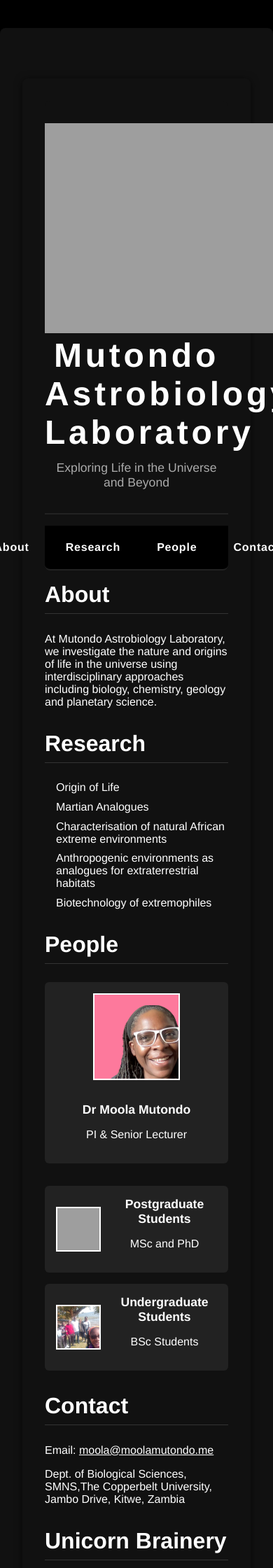
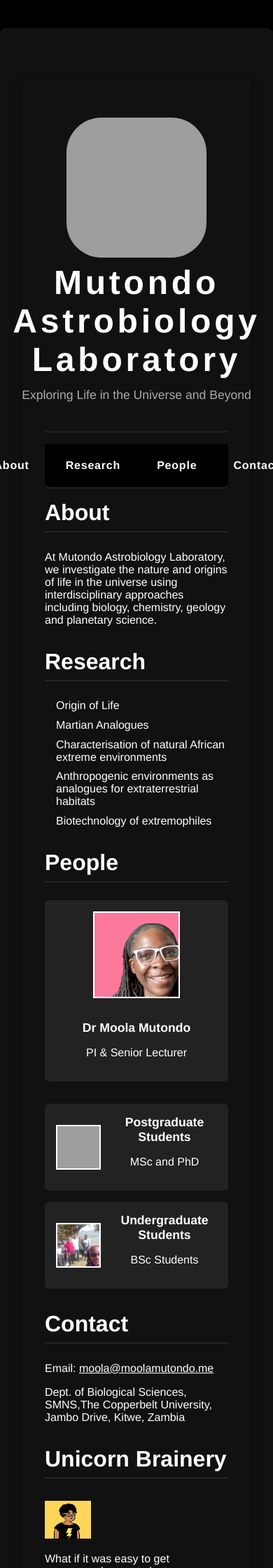
Before and after one commit to mmutondo/mmutondo.github.io, a Jekyll site: the page astrobiolab.html, which Jekyll copies as it is, in a window 390 px wide. Shown: the top 2240 px of the page at 70% size. Built offline with Jekyll 4.4.1, drawn with Linux system fonts in a browser that asks for light colours.

Commit message:
Update astrobiolab.html

```diff
--- a/astrobiolab.html
+++ b/astrobiolab.html
@@ -244,6 +244,23 @@
       .person-info {
         text-align: center;
       }
+      header img.logo {
+        width: 200px; /* 20% of original 60px */
+        height: 200px;
+        border-radius: 25%;
+        object-fit: cover;
+        display: block;
+        margin-bottom: 0.5rem;
+      }
+      header {
+        display: flex;
+        flex-direction: column;
+        align-items: center; /* centers children horizontally */
+        background: #111;
+        padding: 1.5rem 2rem;
+        border-bottom: 2px solid #222;
+        border-radius: 8px 8px 0 0;
+        margin-bottom: 1rem;
     }
   </style>
 </head>
```
